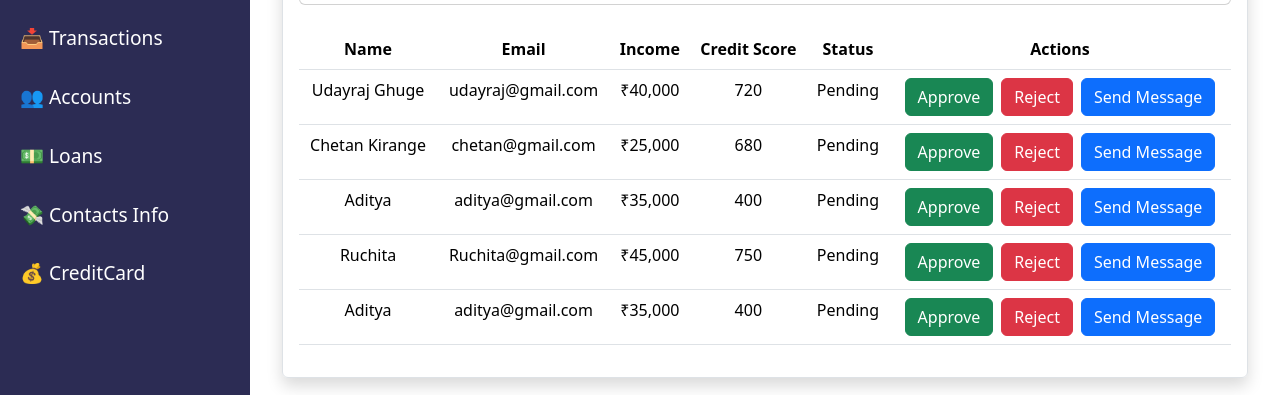
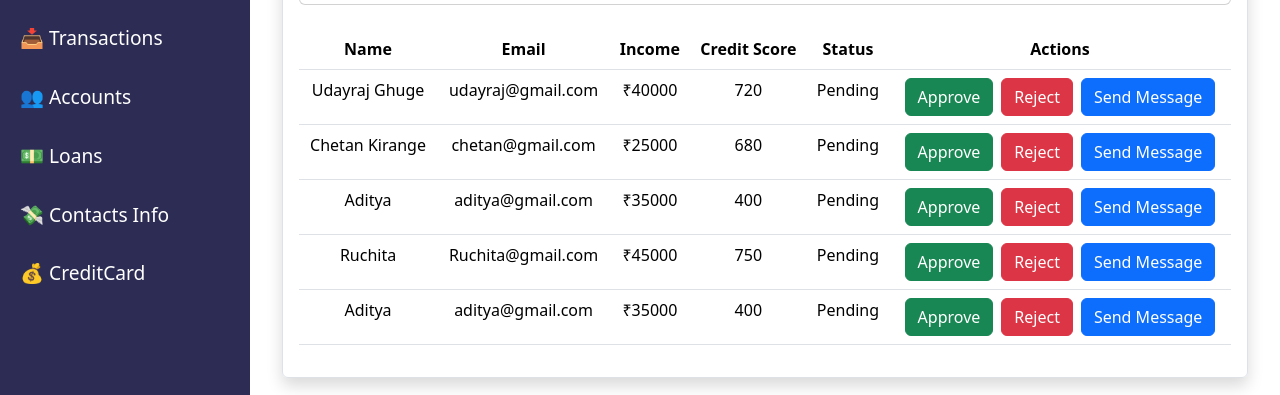
Before and after one commit to AdizZGit/FINAL-finvault-, a React (Create React App) app: page /creditcard in a window 1280 px wide. Shown: the part 298-693 px from the top of the page. Built offline with nearby package versions, Linux system fonts and the light colour scheme.

Commit message:
new commit

```diff
--- a/src/pages/CreditCard.jsx
+++ b/src/pages/CreditCard.jsx
@@ -49,7 +49,7 @@ export default function CreditCard() {
               <tr key={app.id}>
                 <td>{app.name}</td>
                 <td>{app.email}</td>
-                <td>₹{app.income.toLocaleString()}</td>
+                <td>₹{app.income}</td>
                 <td>{app.creditScore}</td>
                 <td>{app.status}</td>
                 <td>
```
